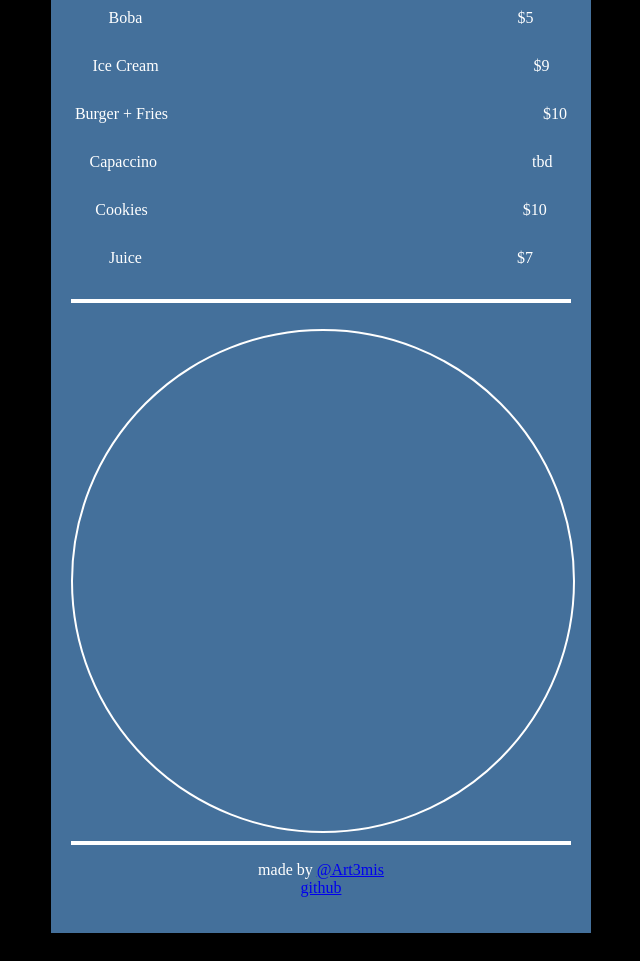
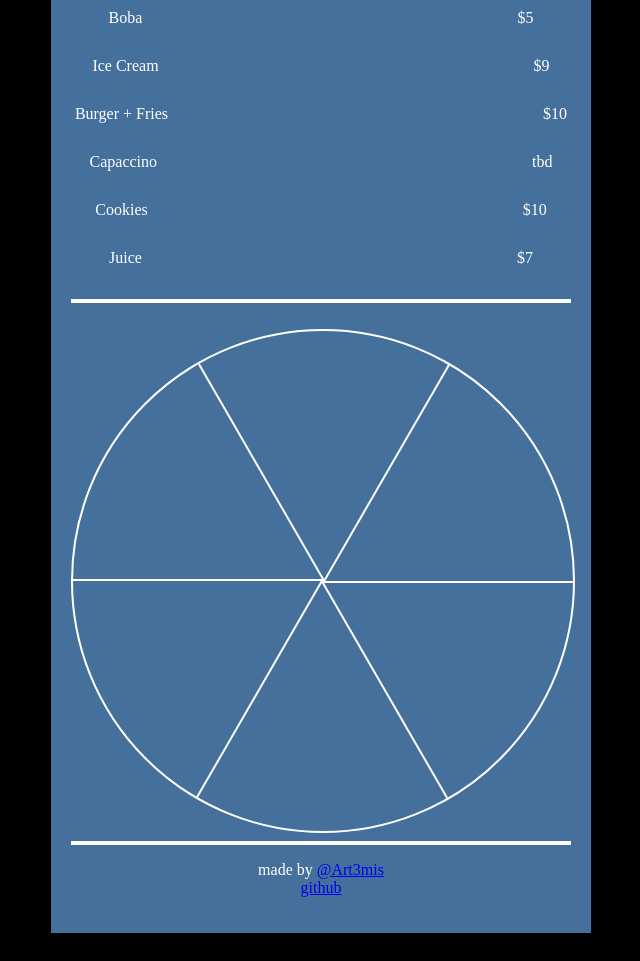
Before and after one commit to artemis9703/restaurant-menu, a plain HTML site: page index.html in a window 1280 px wide. Shown: the part 258-1219 px from the top of the page, without its empty margins (319-959 px from the left). Drawn offline with Linux system fonts and the light colour scheme.

Commit message:
lines done

```diff
--- a/index.css
+++ b/index.css
@@ -44,3 +44,27 @@ hr {
     animation-iteration-count: infinite;
     animation-timing-function: linear;
 }
+.line {
+    background-color: white;
+    width: 50%;
+    height: 2px;
+    position: absolute;
+    top: 50%;
+    left: 50%;
+    transform-origin: 0% 0%;
+}
+.line:nth-of-type(2) {
+    transform: rotate(60deg);
+}
+.line:nth-of-type(3) {
+    transform: rotate(120deg);
+}
+.line:nth-of-type(4) {
+    transform: rotate(180deg);
+}
+.line:nth-of-type(5) {
+    transform: rotate(240deg);
+}
+.line:nth-of-type(6) {
+    transform: rotate(300deg);
+}
```
